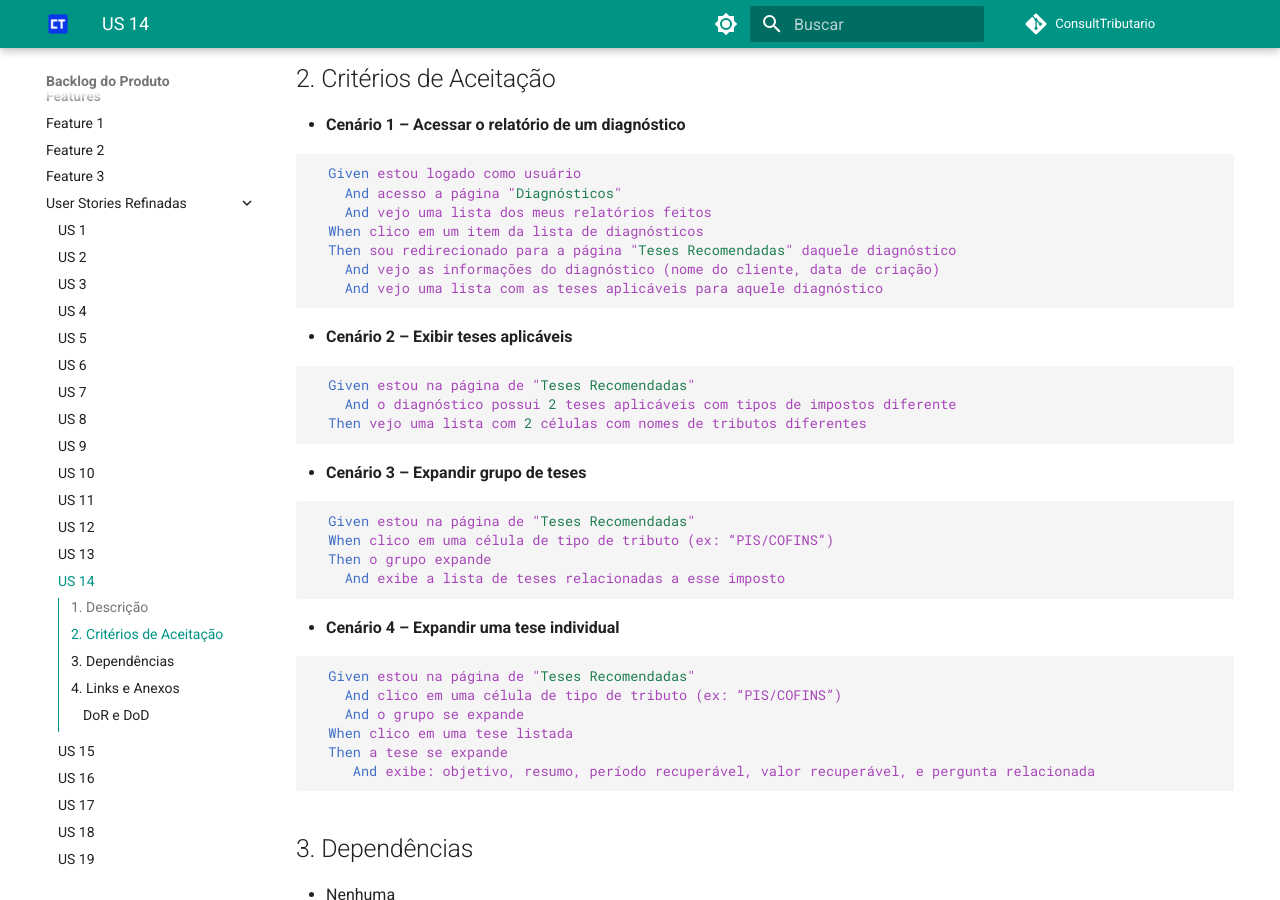
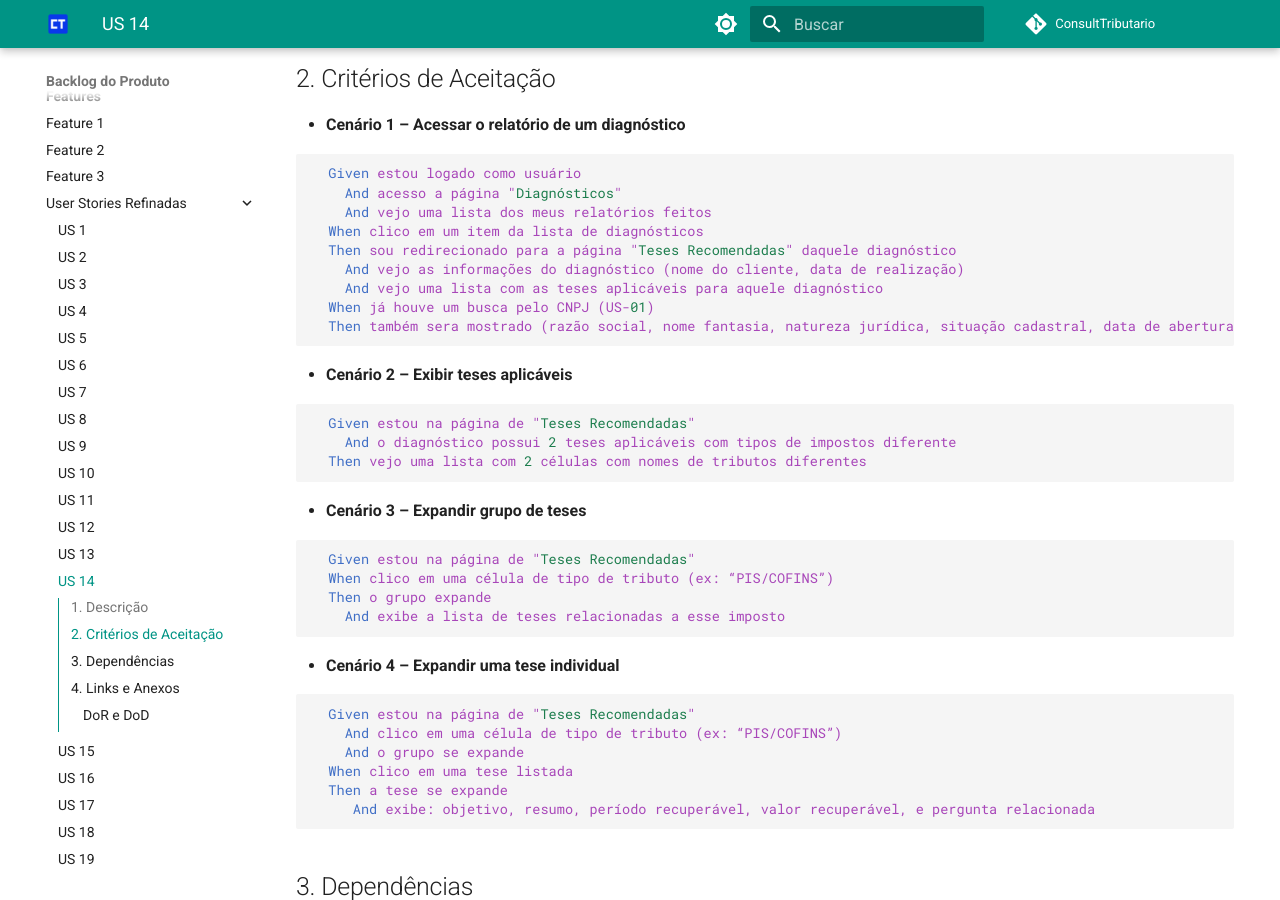
Before and after one commit to mdsreq-fga-unb/2025.1-T02-ConsultTributario, an MkDocs documentation site: the page built from docs/features/realizar-diagnostico-tributario/us-14.md, in a window 1280 px wide and 900 px high, scrolled down 408 px. Built offline with MkDocs 1.6.1 and Material for MkDocs 9.7.7, drawn with Linux system fonts in a browser that asks for light colours; comment, search, counter and statistics services are not loaded.

Commit message:
docs: atualiza cenario 1 da us-14

````diff
--- a/docs/features/realizar-diagnostico-tributario/us-14.md
+++ b/docs/features/realizar-diagnostico-tributario/us-14.md
@@ -20,8 +20,10 @@
     And vejo uma lista dos meus relatórios feitos
   When clico em um item da lista de diagnósticos
   Then sou redirecionado para a página "Teses Recomendadas" daquele diagnóstico
-    And vejo as informações do diagnóstico (nome do cliente, data de criação)
+    And vejo as informações do diagnóstico (nome do cliente, data de realização)
     And vejo uma lista com as teses aplicáveis para aquele diagnóstico
+  When já houve um busca pelo CNPJ (US-01)
+  Then também sera mostrado (razão social, nome fantasia, natureza jurídica, situação cadastral, data de abertura, UF e município)
 ```
 
 - **Cenário 2 – Exibir teses aplicáveis**
````
